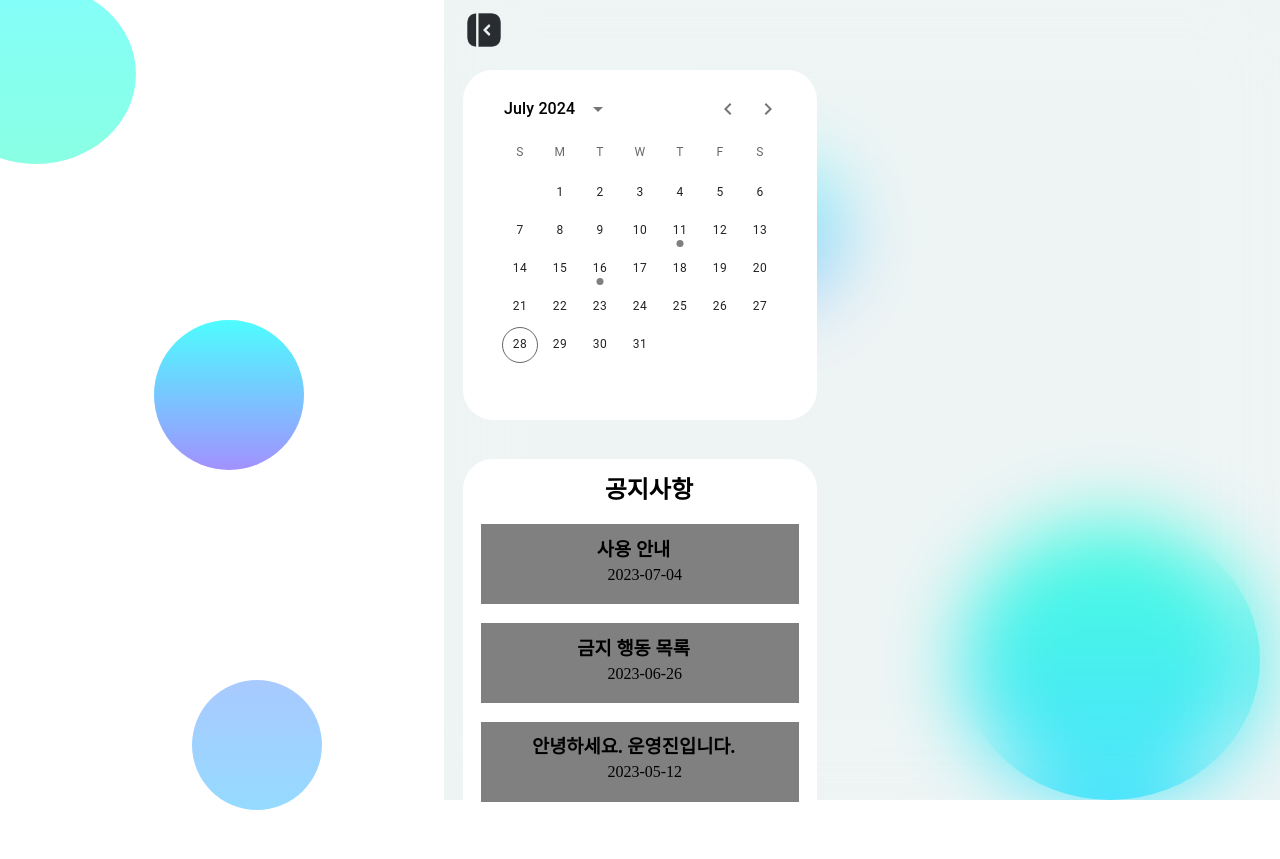
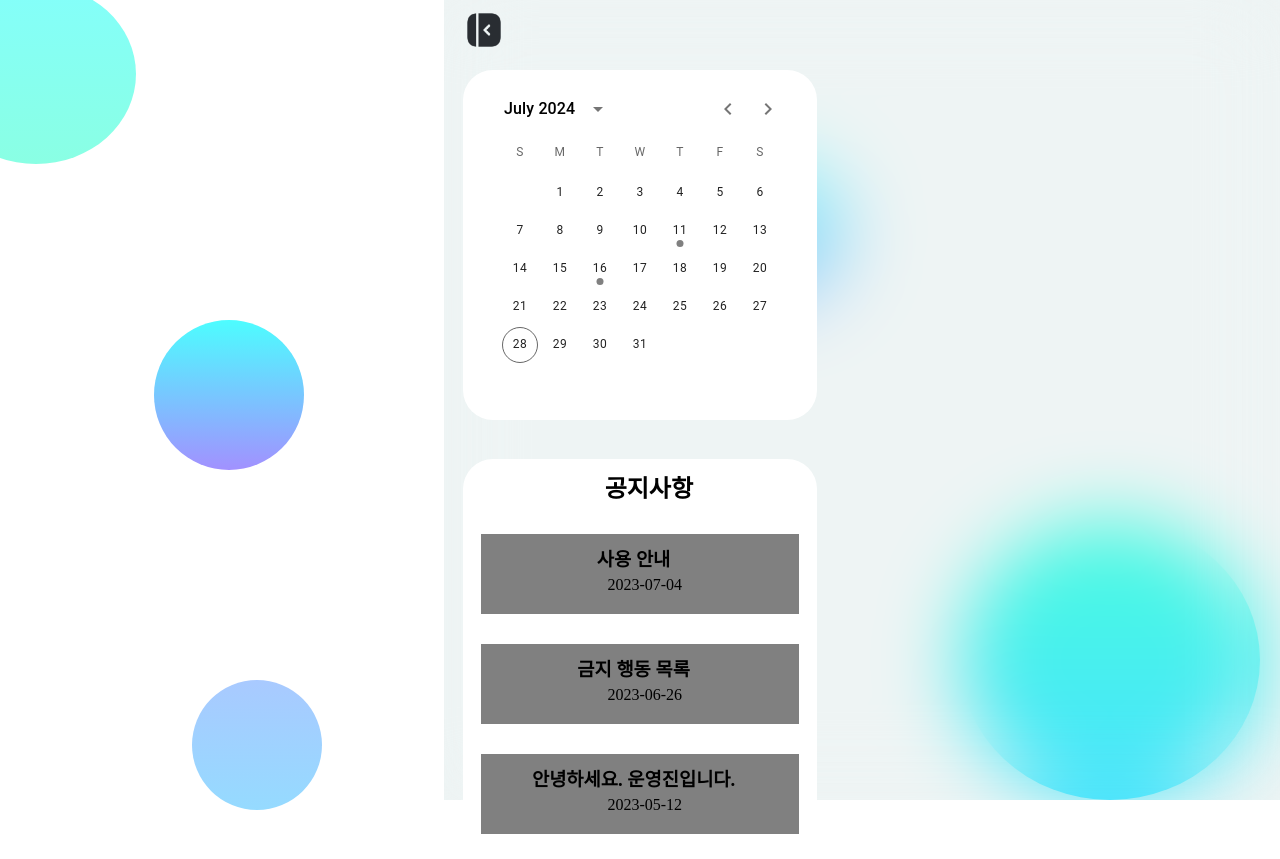
Before and after one commit to COMING-SOON-SCH/FE1-team-project, a React (Create React App) app in the folder project/: page /main in a window 1280 px wide. Shown: the top 859 px of the page. Built offline with nearby package versions, Linux system fonts and the light colour scheme; the HTML template or start-up script is replaced by a standard one.

Commit message:
💄style : 공지사항 스타일 수정

```diff
--- a/project/src/components/Announcement.jsx
+++ b/project/src/components/Announcement.jsx
@@ -80,11 +80,11 @@ const AnnouncementContainer = styled.div`
 
 const AnnouncementTitle = styled.h2`
   margin-left: 5%;
-  padding-top: 3%;
+  padding-top: 10px;
 `;
 
 const AnnouncementItem = styled.div`
-  margin-top: 5%;
+  margin-top: 30px;
   background-color: gray;
   width: 90%;
   height: 80px;
@@ -97,7 +97,7 @@ const ItemTitle = styled.h3`
   overflow: hidden;
   text-overflow: ellipsis;
   width: 90%;
-  padding-top: 3%;
+  padding-top: 10px;
   padding-left: 3%;
   height: 40%;
 `;
```
